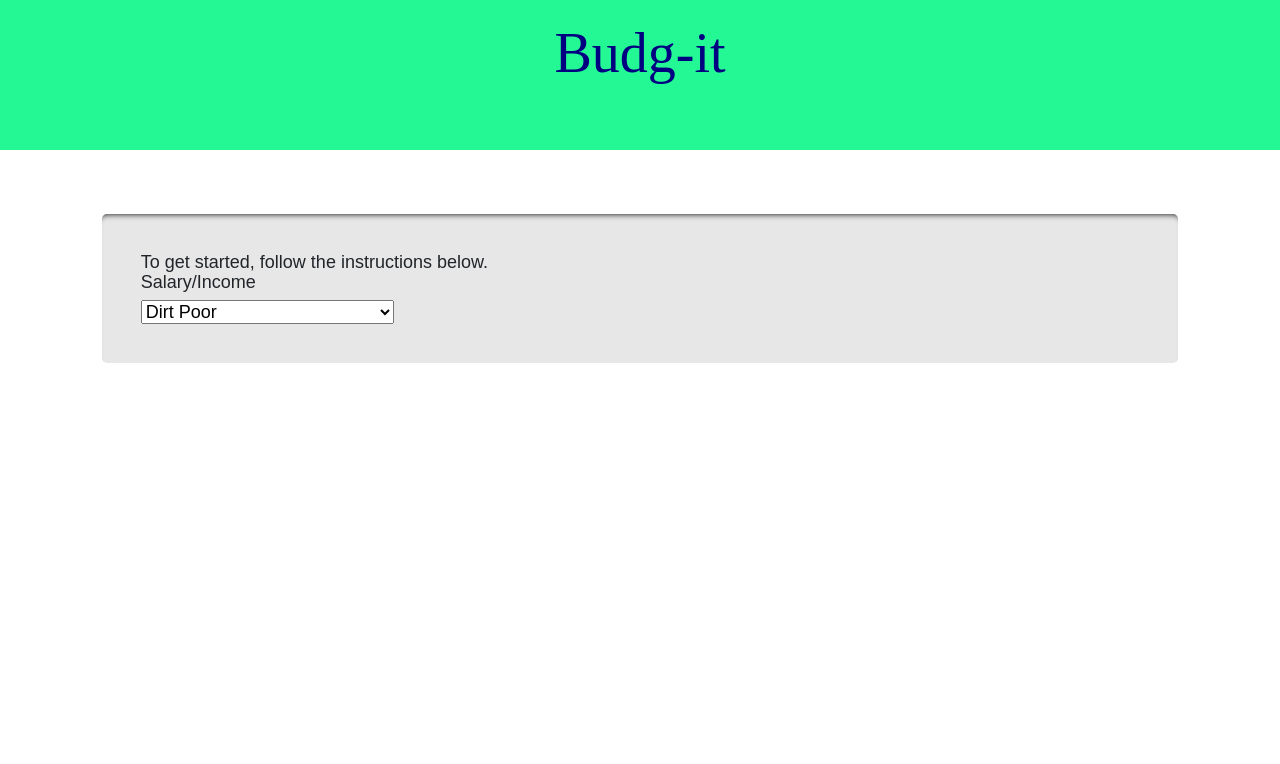
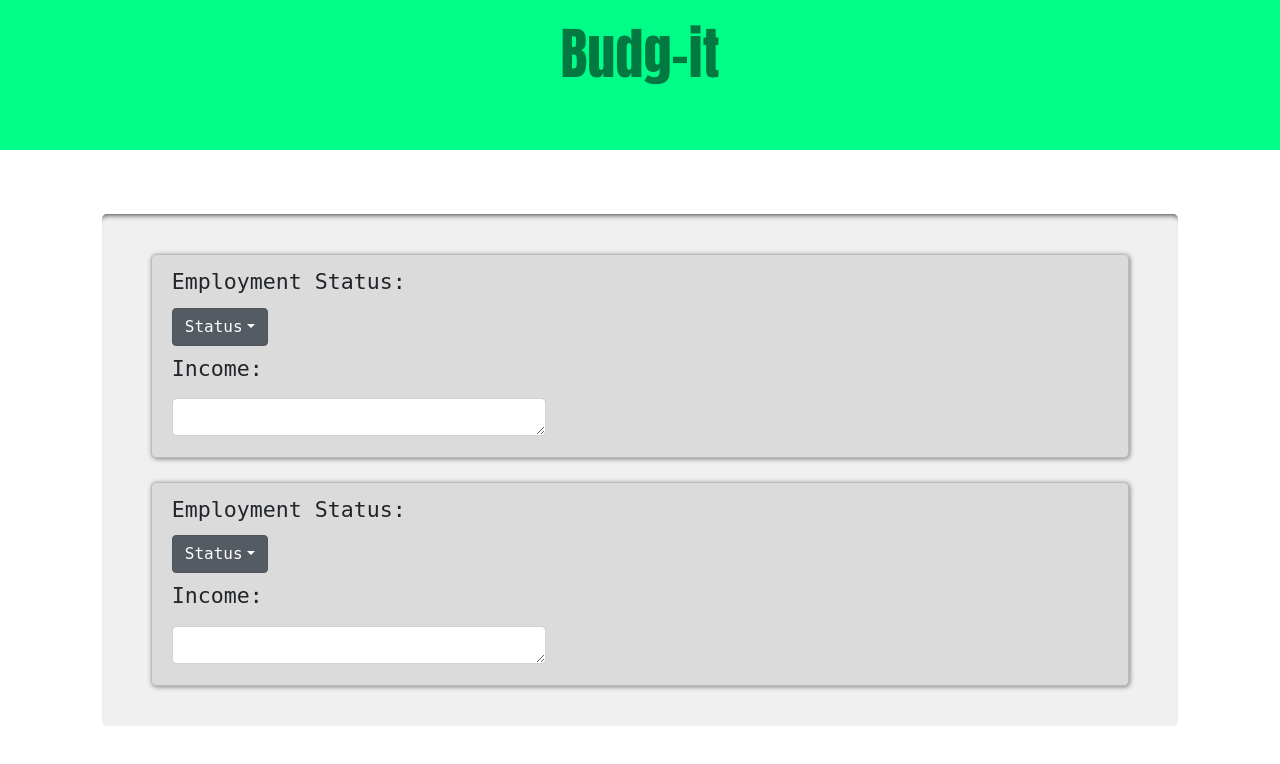
Before and after one commit to argentinoj/budg-it, a React (Create React App) app: page / in a window 1280 px wide. Shown: the top 764 px of the page. Built offline with nearby package versions, Linux system fonts and the light colour scheme.

Commit message:
Started base design and initial components

```diff
--- a/public/index.html
+++ b/public/index.html
@@ -23,6 +23,10 @@
     <!--
       External non generated links for style sheets etc. EX: Bootstrap
     -->
+    <script src="https://code.jquery.com/jquery-3.2.1.slim.min.js" integrity="sha384-KJ3o2DKtIkvYIK3UENzmM7KCkRr/rE9/Qpg6aAZGJwFDMVNA/GpGFF93hXpG5KkN" crossorigin="anonymous"></script>
+    <script src="https://cdnjs.cloudflare.com/ajax/libs/popper.js/1.12.9/umd/popper.min.js" integrity="sha384-ApNbgh9B+Y1QKtv3Rn7W3mgPxhU9K/ScQsAP7hUibX39j7fakFPskvXusvfa0b4Q" crossorigin="anonymous"></script>
+    <script src="https://maxcdn.bootstrapcdn.com/bootstrap/4.0.0/js/bootstrap.min.js" integrity="sha384-JZR6Spejh4U02d8jOt6vLEHfe/JQGiRRSQQxSfFWpi1MquVdAyjUar5+76PVCmYl" crossorigin="anonymous"></script>
+
     <link rel="stylesheet" href="https://stackpath.bootstrapcdn.com/bootstrap/4.1.0/css/bootstrap.min.css"
     integrity="sha384-9gVQ4dYFwwWSjIDZnLEWnxCjeSWFphJiwGPXr1jddIhOegiu1FwO5qRGvFXOdJZ4"
     crossorigin="anonymous">
--- a/src/App.css
+++ b/src/App.css
@@ -2,13 +2,9 @@
   text-align: center;
 }
 
-.App-logo {
-  animation: App-logo-spin infinite 20s linear;
-  height: 80px;
-}
 
 .App-header {
-  background-color: rgb(35, 248, 149);
+  background-color: rgb(0, 253, 135);
   height: 150px;
   padding: 20px;
   color: white;
@@ -16,8 +12,8 @@
 
 .App-title {
   font-size: 3.5em;
-  color: navy;
-  font-family: serif
+  color: rgb(3, 121, 66);
+  font-family: Impact, fantasy;
 }
 
 .App-intro {
@@ -26,7 +22,7 @@
   font-size: large;
   margin: 8%;
   margin-top: 5%;
-  background-color: rgb(231, 231, 231);
+  background-color: rgb(240, 240, 240);
   border-radius: 5px;
   padding: 3%;
   -webkit-box-shadow: inset 0 6px 6px -6px black;
--- a/src/App.js
+++ b/src/App.js
@@ -1,4 +1,5 @@
 import React, { Component } from 'react';
+import {IncomeOption} from './components/IncomeOption';
 import logo from './logo.svg';
 import './App.css';
 
@@ -10,19 +11,9 @@ class App extends Component {
           <h1 className="App-title">Budg-it</h1>
         </header>
         <div className="App-intro">
-          To get started, follow the instructions below.
+          <IncomeOption>></IncomeOption>
           <br></br>
-          <div>
-            <label>Salary/Income</label>
-          </div>
-          <div>
-            <select name="salaray">
-              <option value="Dirt Poor">Dirt Poor</option>
-              <option value="Student">Student</option>
-              <option value="Middle Class">Middle Class</option>
-              <option value="Jeff Bezos (CEO of Amazon)">Jeff Bezos (CEO of Amazon)</option>
-            </select>
-          </div>
+          <IncomeOption></IncomeOption>
         </div>
       </div>
     );
--- /dev/null
+++ b/src/components/IncomeOption.css
@@ -0,0 +1,20 @@
+.box{
+    background-color: rgb(219, 219, 219);
+    border: solid rgb(189, 188, 188);
+    border-width: 1px;
+    padding: 5px 20px 5px 20px;
+    border-radius: 5px;
+    line-height: 200%;
+    box-shadow: 1px 1px 5px grey;
+    font-family: DejaVu Sans Mono, monospace;
+    font-size: 120%;
+    margin: 2px 10px 2px 10px;
+}
+.box:hover{
+    box-shadow: 4px 4px 10px grey;
+    border: solid rgb(136, 136, 136);
+    border-width: 1px;
+}
+#income{
+    width: 40%;
+}
--- /dev/null
+++ b/src/components/IncomeOption.js
@@ -0,0 +1,32 @@
+import React, { Component } from 'react';
+import './IncomeOption.css';
+
+export class IncomeOption extends Component{
+    render() {
+        return(
+            <div className = "box">
+                <span>
+                    Employment Status:
+                    <div class="dropdown show">
+                        <a class="btn btn-secondary dropdown-toggle" href="#" role="button" id="dropdownMenuLink" data-toggle="dropdown" aria-haspopup="true" aria-expanded="false">
+                            Status
+                        </a>
+                        <div class="dropdown-menu" aria-labelledby="dropdownMenuLink">
+                            <a class="dropdown-item" href="#">Employed</a>
+                            <a class="dropdown-item" href="#">Unemployed</a>
+                            <a class="dropdown-item" href="#">Student</a>
+                        </div>
+                    </div>
+                </span>
+
+                <span>
+                    <div class="form-group" id = "income">
+                        <label for="comment">Income:</label>
+                        <textarea class="form-control" rows="1" id="comment"></textarea>
+                    </div>
+                </span>
+
+            </div>
+        );
+    }
+}
```
